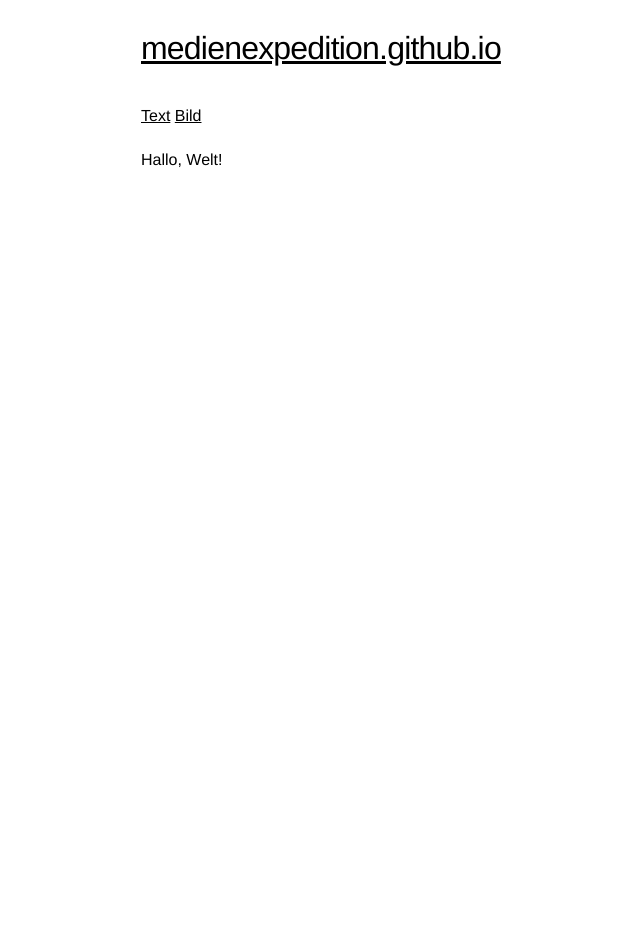
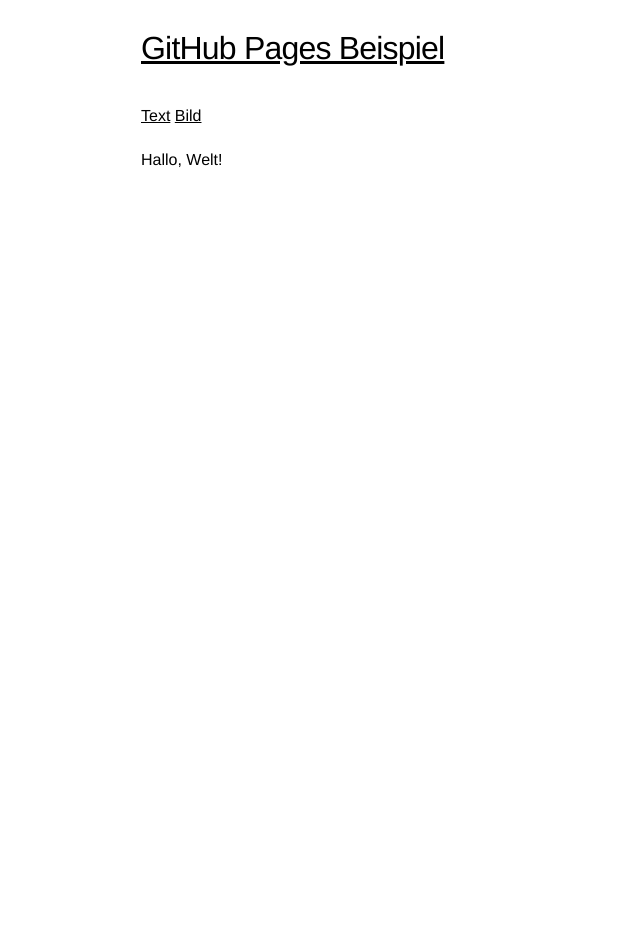
Before and after one commit to medienexpedition/medienexpedition.github.io, a Jekyll site: the page built from index.md, in a window 1280 px wide. Shown: the whole page, without its empty margins (37-677 px from the left). Built offline with Jekyll 4.4.1, drawn with Linux system fonts in a browser that asks for light colours; our own code applies the rules of GitHub Pages for plain Markdown files.

Commit message:
site config added

```diff
--- a/_config.yml
+++ b/_config.yml
@@ -1 +1,5 @@
+title: GitHub Pages Beispiel
+sass:
+        sass_dir: _sass
+        style: compressed
 theme: jekyll-theme-slate
```
